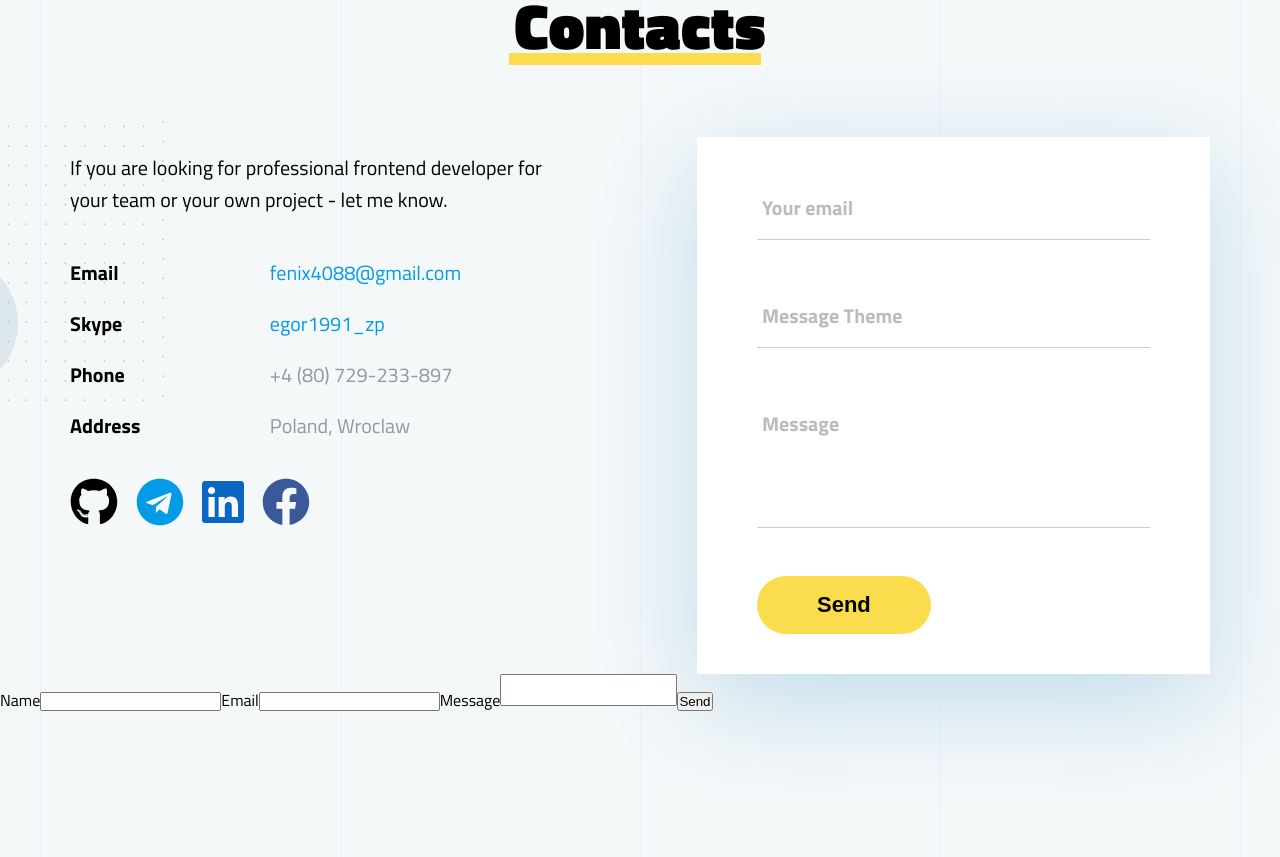
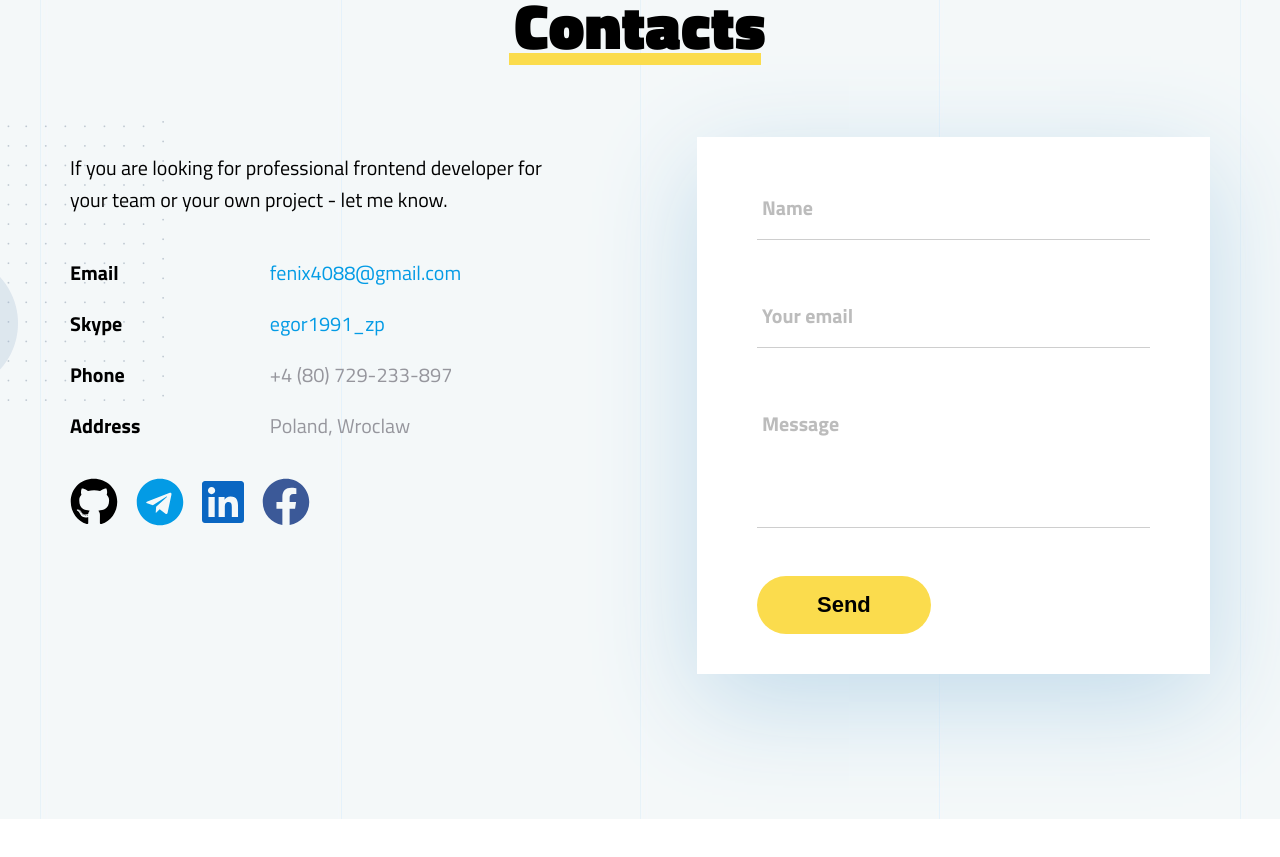
Before and after one commit to Fenix4088/PortfolioApp, a React (Create React App) app: page /#/ in a window 1280 px wide. Shown: the part 5660-6517 px from the top of the page. After the commit the page ends 6479 px from the top, so only its background shows below. Built offline with nearby package versions, Linux system fonts and the light colour scheme.

Commit message:
18 Added emailjs

```diff
--- a/src/Components/Contacts/Contacts.jsx
+++ b/src/Components/Contacts/Contacts.jsx
@@ -59,52 +59,11 @@ export const Contacts = (props) => {
             />
           </div>
 
-          <form
-            className="contacts__form"
-            action="#"
-            method="get"
-            id="contact-form"
-          >
-            <div className="contacts__form-inputs-wrapper">
-              <div className="contacts__form-item">
-                <input
-                  type="email"
-                  name="email"
-                  className="contacts__form-input"
-                  required
-                />
-                <span className="contacts__form-placeholder">Your email</span>
-              </div>
+          <ContactUs/>
 
-              <div className="contacts__form-item">
-                <input
-                  type="text"
-                  name="theme"
-                  className="contacts__form-input"
-                  required
-                />
-                <span className="contacts__form-placeholder">
-                  Message Theme
-                </span>
-              </div>
-
-              <div className="contacts__form-item">
-                <textarea
-                  className="contacts__form-input contacts__form-input--textarea"
-                  name="message"
-                ></textarea>
-                <span className="contacts__form-placeholder">Message</span>
-              </div>
-            </div>
-
-            <button type="submit" className="contacts__form-btn">
-              Send
-            </button>
-          </form>
         </div>
       </div>
 
-      <ContactUs/>
     </section>
   );
 };
--- a/src/utils/contactUs.jsx
+++ b/src/utils/contactUs.jsx
@@ -1,29 +1,77 @@
-import React from 'react';
-import emailjs from 'emailjs-com';
+import React from "react";
+import emailjs from "emailjs-com";
 
 export function ContactUs() {
-
   function sendEmail(e) {
     e.preventDefault();
 
-        emailjs.sendForm('service_2wk4yc9', 'template_59m3bfi', e.target, 'user_LF091J7HzI7ijp7ACG5T1')
-            .then((result) => {
+    emailjs
+      .sendForm(
+        "service_2wk4yc9",
+        "template_59m3bfi",
+        e.target,
+        "user_LF091J7HzI7ijp7ACG5T1"
+      )
+      .then(
+        (result) => {
           console.log(result.text);
-            }, (error) => {
+        },
+        (error) => {
           console.log(error.text);
-            });
+        }
+      );
   }
 
   return (
-        <form className="contact-form" onSubmit={sendEmail}>
+    <form className="contacts__form" onSubmit={sendEmail}>
       <input type="hidden" name="contact_number" />
-            <label>Name</label>
-            <input type="text" name="user_name" />
-            <label>Email</label>
-            <input type="email" name="user_email" />
-            <label>Message</label>
-            <textarea name="message" />
-            <input type="submit" value="Send" />
+      <div className="contacts__form-inputs-wrapper">
+        <div className="contacts__form-item">
+          <input
+            type="text"
+            name="user_name"
+            className="contacts__form-input"
+            required
+          />
+          <span className="contacts__form-placeholder">Name</span>
+        </div>
+
+        <div className="contacts__form-item">
+          <input
+            type="email"
+            name="user_email"
+            className="contacts__form-input"
+            required
+          />
+          <span className="contacts__form-placeholder">Your email</span>
+        </div>
+
+        <div className="contacts__form-item">
+          <textarea
+            className="contacts__form-input contacts__form-input--textarea"
+            name="message"
+          />
+          <span className="contacts__form-placeholder">Message</span>
+        </div>
+      </div>
+
+      <button type="submit" className="contacts__form-btn" value="Send">
+        Send
+      </button>
     </form>
   );
 }
+
+// <form className="contact-form" onSubmit={sendEmail}>
+//     <input type="hidden" name="contact_number" />
+//     <label>Name</label>
+//     <input type="text" name="user_name" />
+//     <label>Email</label>
+//     <input type="email" name="user_email" />
+//     <label>Message</label>
+//     <textarea name="message" />
+//     <input type="submit" value="Send" />
+// </form>
+
+/*
+ */
```
Lines whose indentation alone changed are shown as unchanged.
